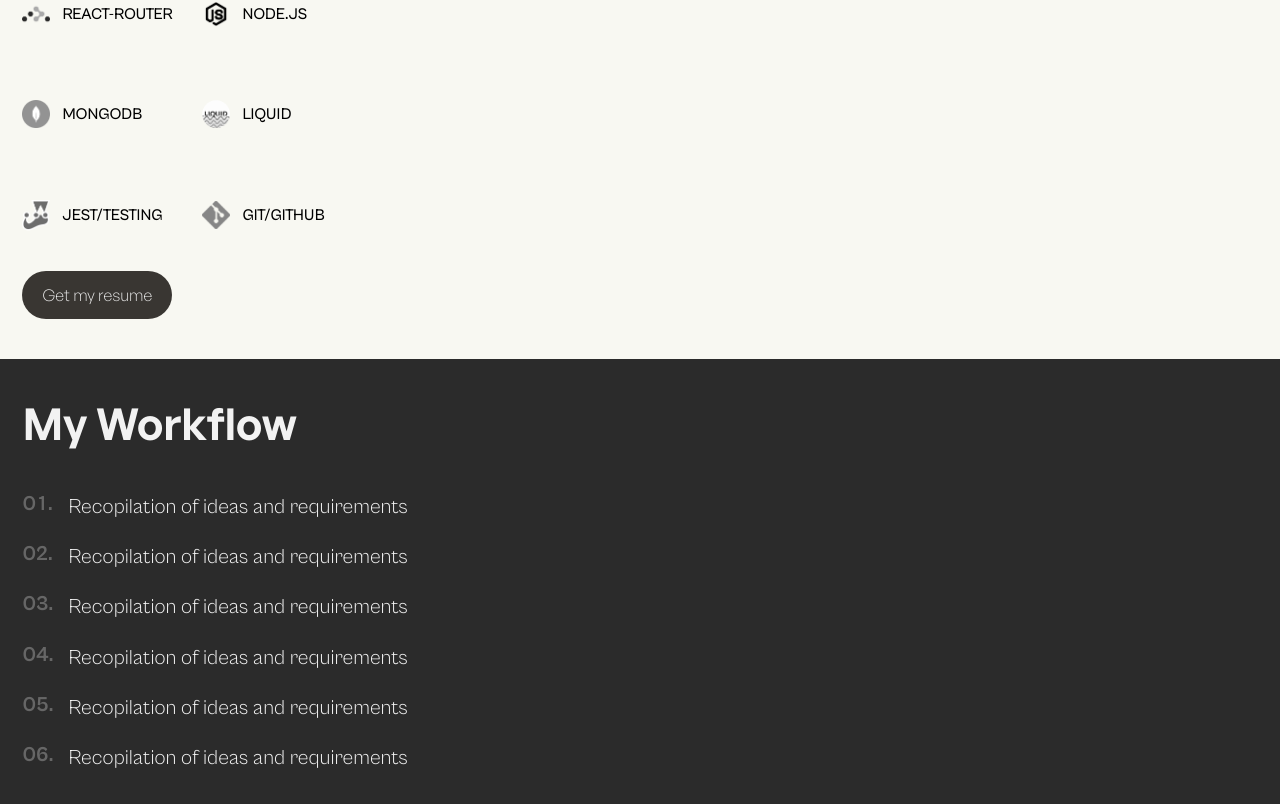
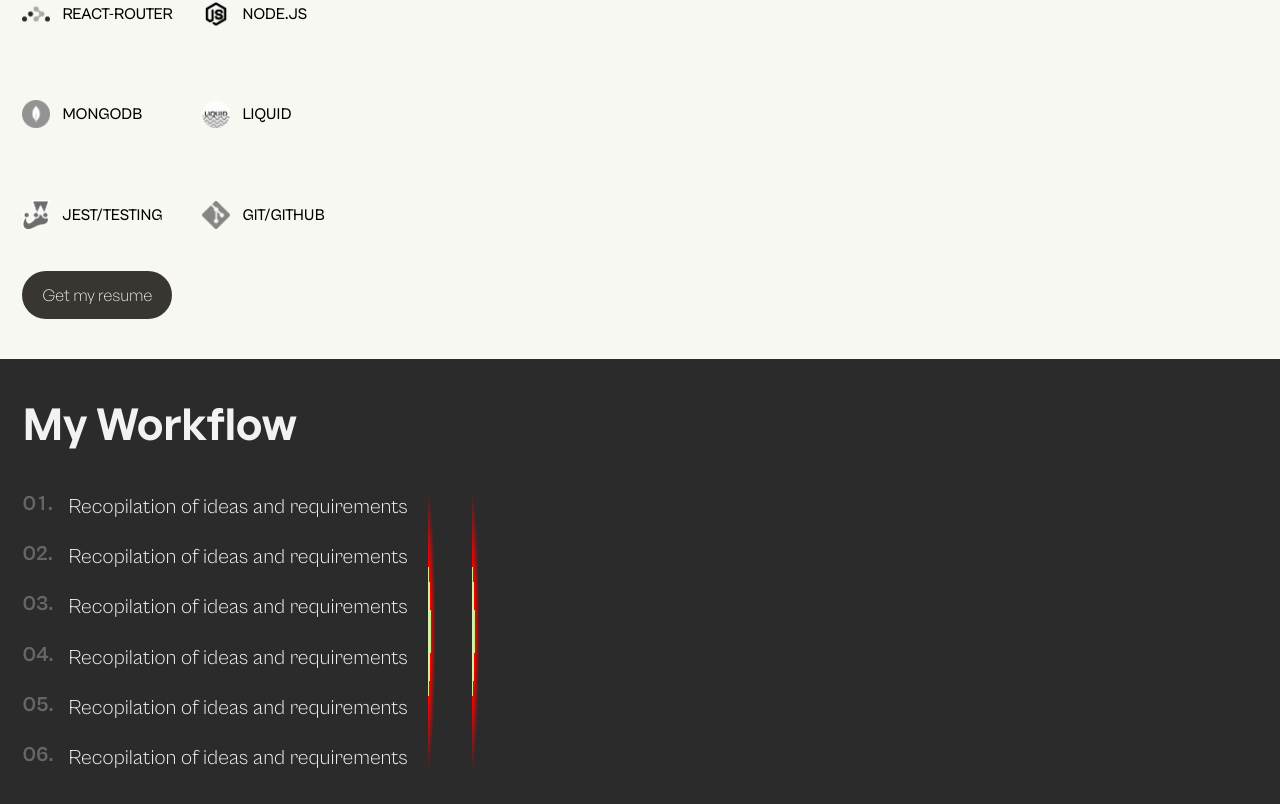
Before and after one commit to Diego-Orellana-u/portfolio-v2, a React (Vite) app: page / in a window 1280 px wide. Shown: the part 4330-5134 px from the top of the page. Built offline with nearby package versions, Linux system fonts and the light colour scheme.

Commit message:
added decorative radial gradient to workflow

```diff
--- a/src/components/Workflow.jsx
+++ b/src/components/Workflow.jsx
@@ -4,8 +4,8 @@ export default function Workflow() {
       <h2 className="text-heading-3 font-semibold text-white-body-font pb-[2rem]">
         My Workflow
       </h2>
-      <div>
-        <div className="text-white-body-font flex flex-col gap-4">
+      <div className="flex">
+        <div className="text-white-body-font flex flex-col gap-4 mr-5">
           <div className="flex items-start">
             <span className="font-bold text-[1.3rem] text-big-nums tracking-[0.12em] w-[34px]">
               01.
@@ -60,7 +60,12 @@ export default function Workflow() {
             </p>
           </div>
         </div>
-        {/* barras en vertical */}
+        <div className="w-5 mr-6">
+          <div className="w-18px h-full radial"></div>
+        </div>
+        <div className="w-5">
+          <div className="w-18px h-full radial"></div>
+        </div>
       </div>
     </section>
   );
--- a/src/index.css
+++ b/src/index.css
@@ -74,4 +74,14 @@
   font-weight: 500;
   padding: 2rem 0;
 }
+
+.radial {
+  background: radial-gradient(
+    50% 50% at -15%,
+    #d6ffee 5%,
+    #d5e987 57%,
+    #ff0000 24%,
+    rgba(24, 24, 24, 0) 106%
+  );
+}
 /* #943636 red */
```
